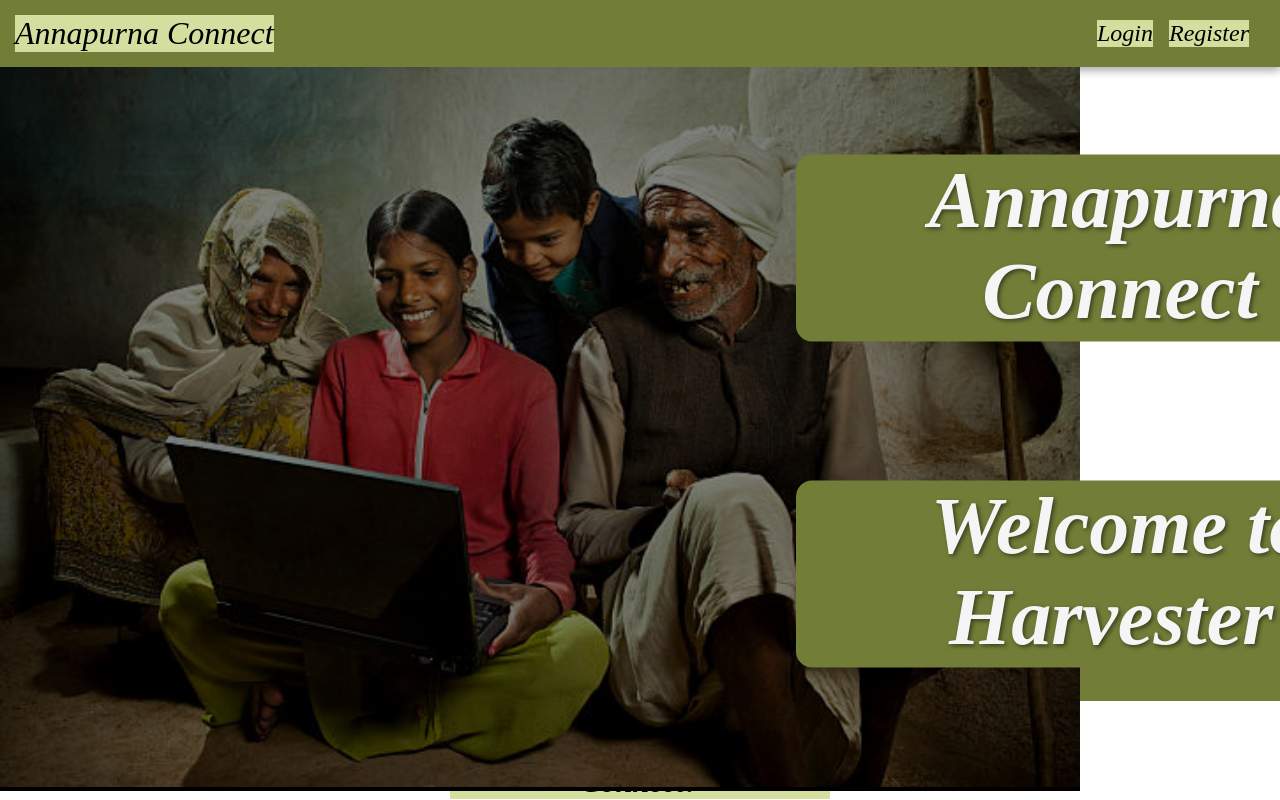
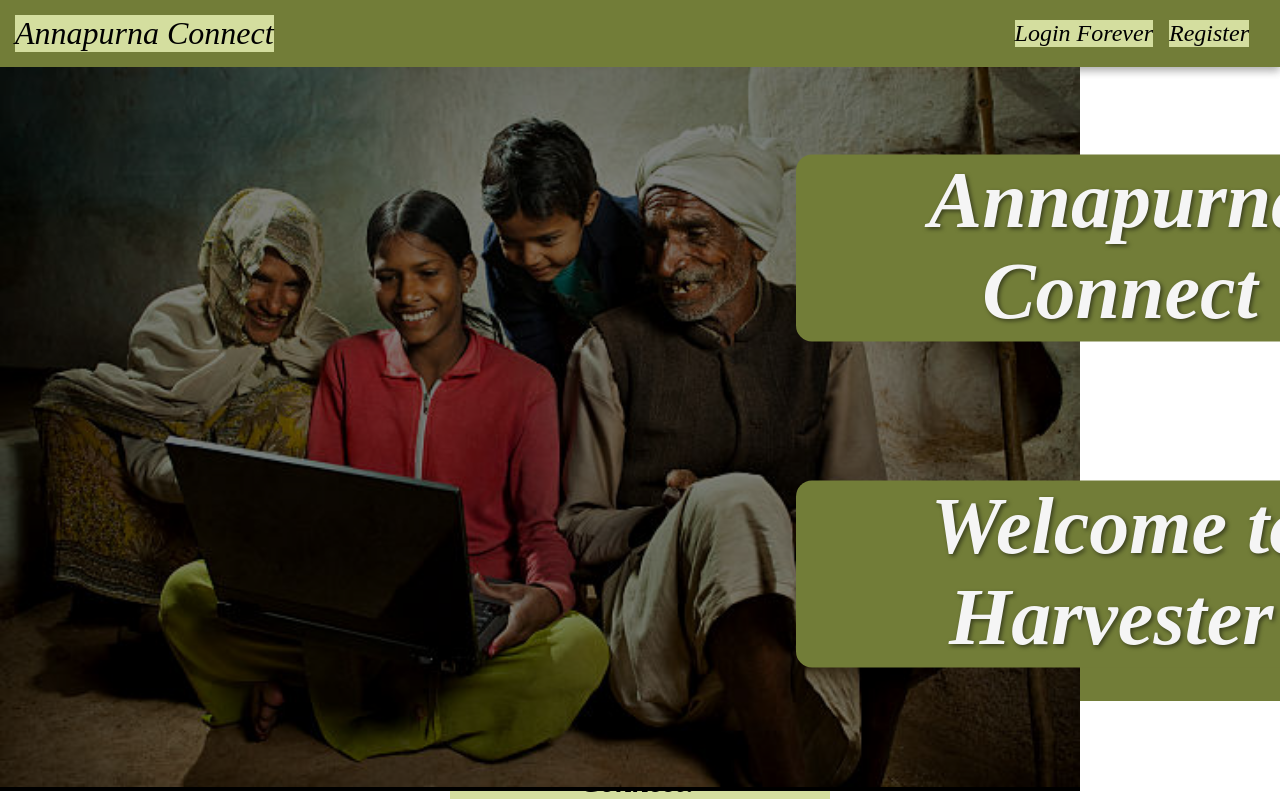
Before and after one commit to Retikatelang23/Annapurna-Connect-V1, a React (Create React App) app in the folder client/: page / in a window 1280 px wide. Shown: the top 800 px of the page. Built offline with nearby package versions, Linux system fonts and the light colour scheme.

Commit message:
Login changed to ----> Login Forever

```diff
--- a/client/src/components/home/Navbar.js
+++ b/client/src/components/home/Navbar.js
@@ -10,7 +10,7 @@ const Navbar = () => {
         </div>
         <ul className="nav-list" id="navList">
           <li className="nav-item">
-            <Link to="/login">Login</Link>
+            <Link to="/login">Login Forever</Link>
           </li>
           <li className="nav-item">
             <Link to="/signup">Register</Link>
```
